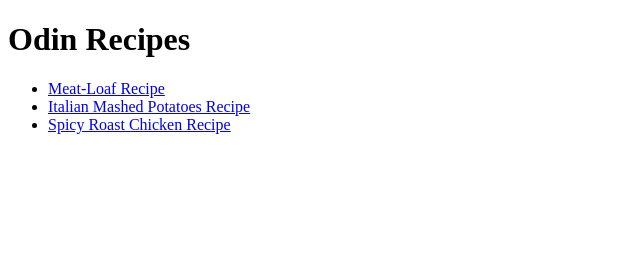
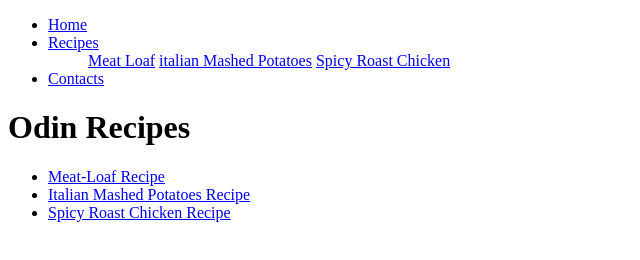
Before and after one commit to arnold-dsa/odin-recipes, a plain HTML site: page index.html in a window 1280 px wide. Shown: the whole page, without its empty margins (0-640 px from the left). Drawn offline with Linux system fonts and the light colour scheme.

Commit message:
adding a navigation bar to the home page for easy manuvuer

```diff
--- a/index.html
+++ b/index.html
@@ -6,6 +6,24 @@
     <title>Recipes</title>
 </head>
 <body>
+    <header>
+        <nav class="navbar">
+            <ul>
+                <li><a href="./index.html">Home</a></li>
+                <li class="dropdown">
+                    <a href="#">Recipes</a>
+                        <ul class="submenu">
+                            <a href="./recipes/meat-loaf.html">Meat Loaf</a>
+                            <a href="./recipes/italian-mashed-potatoes.html">italian Mashed Potatoes</a>
+                            <a href="./recipes/spicy-roast-chicken.html">Spicy Roast Chicken</a>
+                        </ul>
+                </li>
+                <li><a href="#">Contacts</a></li>
+            </ul>
+        </nav>
+
+    </header>
+
     <h1>Odin Recipes</h1>
     <ul>
 
```
